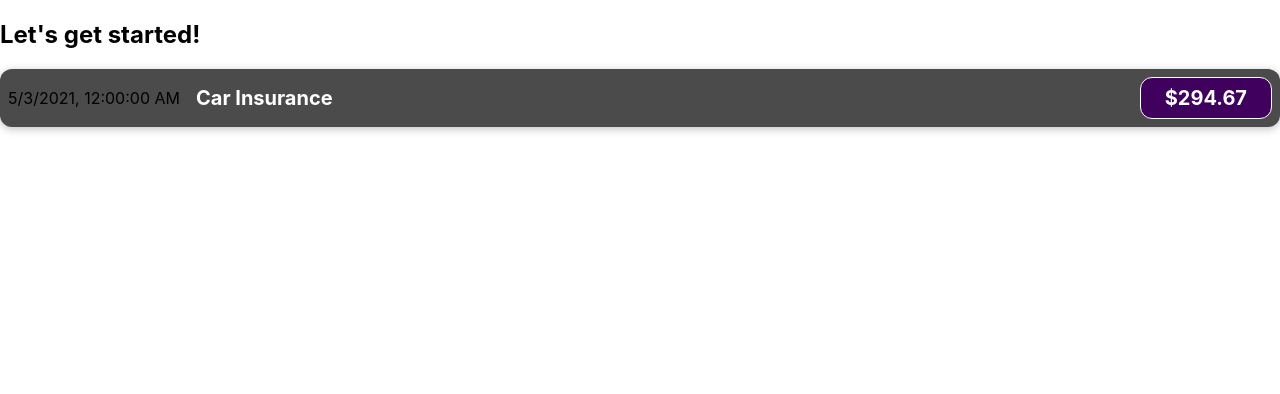
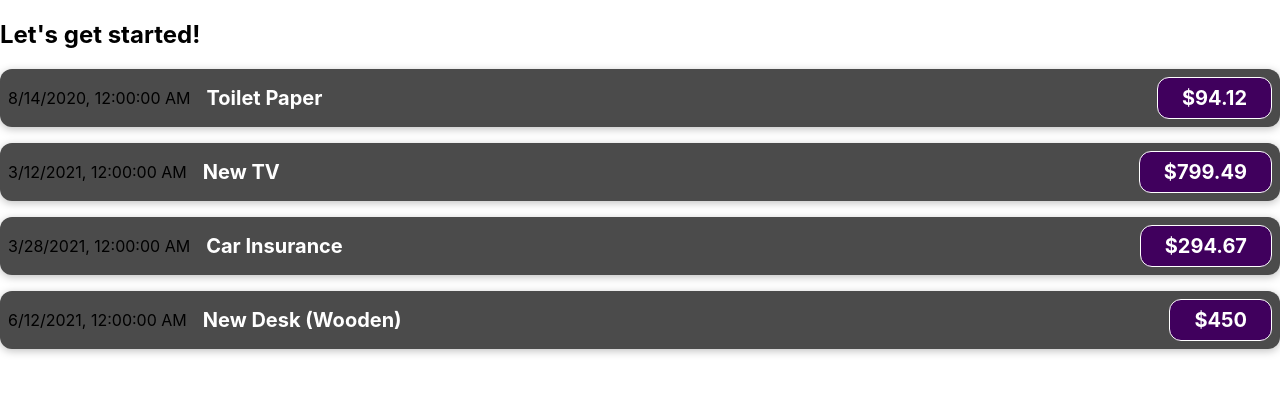
Before and after one commit to jaggerabney/ReactJS-Udemy-Course, a React (Create React App) app in the folder react-complete-guide/: page / in a window 1280 px wide. Shown: the top 394 px of the page. Built offline with nearby package versions, Linux system fonts and the light colour scheme.

Commit message:
re-extracted ExpenseItem variables to props

```diff
--- a/react-complete-guide/src/App.js
+++ b/react-complete-guide/src/App.js
@@ -1,6 +1,33 @@
 import ExpenseItem from "./components/ExpenseItem";
 
 function App() {
+  const expenses = [
+    {
+      id: "e1",
+      title: "Toilet Paper",
+      amount: 94.12,
+      date: new Date(2020, 7, 14),
+    },
+    {
+      id: "e2",
+      title: "New TV",
+      amount: 799.49,
+      date: new Date(2021, 2, 12),
+    },
+    {
+      id: "e3",
+      title: "Car Insurance",
+      amount: 294.67,
+      date: new Date(2021, 2, 28),
+    },
+    {
+      id: "e4",
+      title: "New Desk (Wooden)",
+      amount: 450,
+      date: new Date(2021, 5, 12),
+    },
+  ];
+
   return (
     // this is called jsx - javascript xml
     // its a developer-friendly way of writing pages that gets
@@ -17,9 +44,35 @@
     // they exist in a sort of component tree, where the topmost component
     // is rendered into an html page and all subordinate components
     // are used as html elements in that page
+
+    // custom components can also have their own attributes
+    // from what i can tell, you literally just write whatever
+    // and it becomes one of the component's properties
+    // pretty cool tbh
+    // you also need to specify the properties parameter in the
+    // components function!
     <div>
       <h2>Let's get started!</h2>
-            <ExpenseItem></ExpenseItem>
+      <ExpenseItem
+        title={expenses[0].title}
+        amount={expenses[0].amount}
+        date={expenses[0].date}
+      ></ExpenseItem>
+      <ExpenseItem
+        title={expenses[1].title}
+        amount={expenses[1].amount}
+        date={expenses[1].date}
+      ></ExpenseItem>
+      <ExpenseItem
+        title={expenses[2].title}
+        amount={expenses[2].amount}
+        date={expenses[2].date}
+      ></ExpenseItem>
+      <ExpenseItem
+        title={expenses[3].title}
+        amount={expenses[3].amount}
+        date={expenses[3].date}
+      ></ExpenseItem>
     </div>
 
     // all react elements must have their first letter capitalized;
--- a/react-complete-guide/src/components/ExpenseItem.js
+++ b/react-complete-guide/src/components/ExpenseItem.js
@@ -12,17 +12,16 @@
 // they must be imported for them to work however
 import "./ExpenseItem.css";
 
-function ExpenseItem() {
-  const expenseDate = new Date(2021, 4, 3);
-  const expenseTitle = "Car Insurance";
-  const expenseAmount = 294.67;
-
+function ExpenseItem(props) {
+  // data can be passed to components
+  // this is done via "props", which are essentially
+  // custom HTML attributes
   return (
     <div className="expense-item">
-      <div>{expenseDate.toLocaleString()}</div>
+      <div>{props.date.toLocaleString()}</div>
       <div className="expense-item__description">
-        <h2>{expenseTitle}</h2>
-        <div className="expense-item__price">${expenseAmount}</div>
+        <h2>{props.title}</h2>
+        <div className="expense-item__price">${props.amount}</div>
       </div>
     </div>
   );
```
Also changed, not shown: react-complete-guide/src/index.js (+6 -6 lines), react-complete-guide/src/components/ExpenseItem.css (indentation only). Lines whose indentation alone changed are shown as unchanged.
